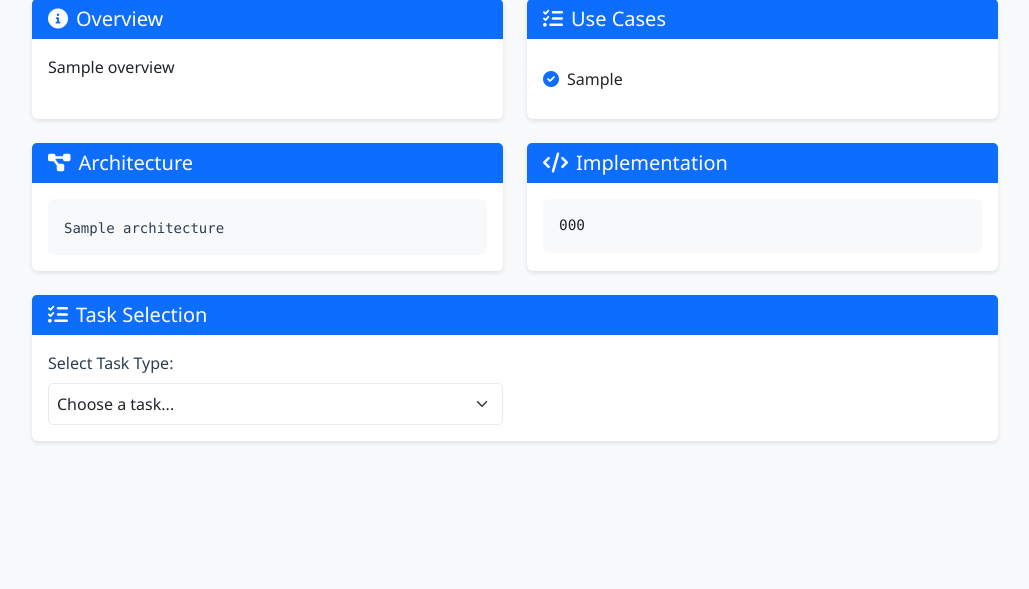
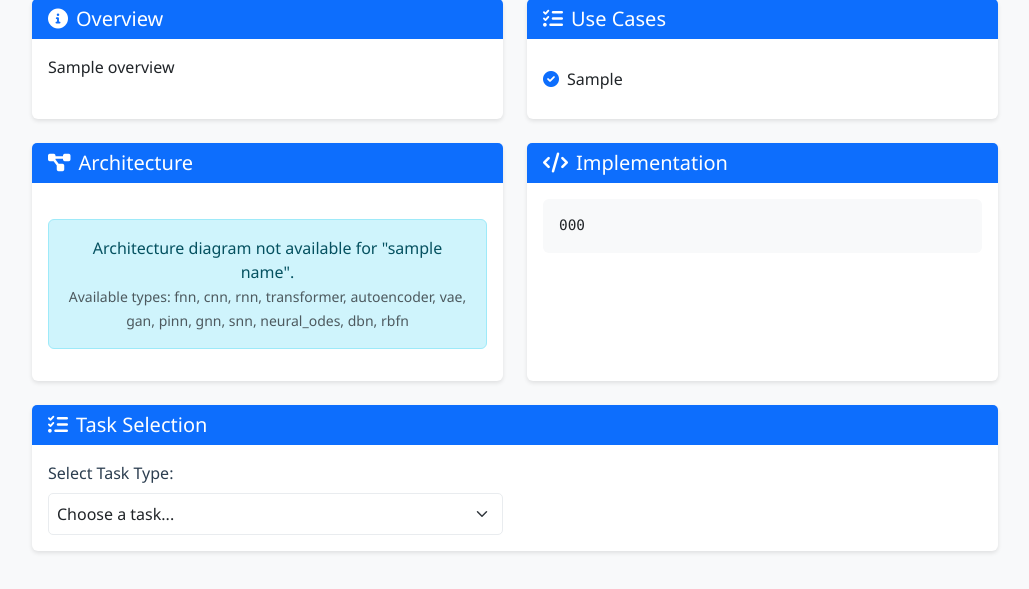
Before and after one commit to kanhaiya-gupta/Uninet, a FastAPI app: template templates/neural_network_detail.html in a window 1280 px wide. Shown: the part 147-736 px from the top of the page, without its empty margins (250-1279 px from the left). Run offline with FastAPI, Linux system fonts and the light colour scheme; the template is opened without the code that fills it: most values are stand-ins (such as "Sample title", 1, 10 or a date in 2020); some libraries are stand-ins or nearby versions.

Commit message:
architecture

```diff
--- a/templates/neural_network_detail.html
+++ b/templates/neural_network_detail.html
@@ -57,8 +57,8 @@
                     <h5 class="mb-0"><i class="fas fa-project-diagram me-2"></i>Architecture</h5>
                 </div>
                 <div class="card-body">
-                    <div class="bg-light p-3 rounded">
-                        <code>{{ architecture }}</code>
+                    <div id="architectureDiagram" class="text-center">
+                        <!-- SVG diagram will be inserted here -->
                     </div>
                 </div>
             </div>
@@ -175,6 +175,7 @@
 </style>
 
 <script src="/static/js/hyperparameters.js"></script>
+<script src="/static/js/architecture_diagrams.js"></script>
 <script>
 function updateHyperparameters() {
     const taskType = document.getElementById('taskType').value;
@@ -233,5 +234,74 @@ document.getElementById('hyperparametersForm').addEventListener('submit', functi
     console.log('Training parameters:', params);
     // Here you would typically send these parameters to your backend
 });
+
+// Function to update architecture diagram
+function updateArchitectureDiagram() {
+    // Get the network type from the page title
+    const networkType = document.querySelector('h2').textContent.toLowerCase().trim();
+    console.log('Network Type:', networkType); // Debug log
+
+    const diagramContainer = document.getElementById('architectureDiagram');
+
+    // Map common network type names to our diagram keys
+    const networkTypeMap = {
+        'feedforward neural network (fnn)': 'fnn',
+        'feedforward neural network': 'fnn',
+        'fnn': 'fnn',
+        'convolutional neural network (cnn)': 'cnn',
+        'convolutional neural network': 'cnn',
+        'cnn': 'cnn',
+        'recurrent neural network (rnn)': 'rnn',
+        'recurrent neural network': 'rnn',
+        'rnn': 'rnn',
+        'transformer': 'transformer',
+        'autoencoder': 'autoencoder',
+        'vae': 'vae',
+        'gan': 'gan',
+        'pinn': 'pinn',
+        'graph neural network (gnn)': 'gnn',
+        'graph neural network': 'gnn',
+        'gnn': 'gnn',
+        'spiking neural network (snn)': 'snn',
+        'spiking neural network': 'snn',
+        'snn': 'snn',
+        'neural odes': 'neural_odes',
+        'neural ode': 'neural_odes',
+        'deep belief networks (dbn)': 'dbn',
+        'deep belief network': 'dbn',
+        'dbn': 'dbn',
+        'radial basis function network (rbfn)': 'rbfn',
+        'radial basis function network': 'rbfn',
+        'rbfn': 'rbfn'
+    };
+
+    // Try to find a matching diagram key
+    let diagramKey = null;
+    for (const [key, value] of Object.entries(networkTypeMap)) {
+        if (networkType.includes(key)) {
+            diagramKey = value;
+            break;
+        }
+    }
+
+    console.log('Diagram Key:', diagramKey); // Debug log
+
+    if (diagramKey && window.architectureDiagrams[diagramKey]) {
+        diagramContainer.innerHTML = window.architectureDiagrams[diagramKey];
+    } else {
+        console.log('Available diagrams:', Object.keys(window.architectureDiagrams)); // Debug log
+        diagramContainer.innerHTML = `
+            <div class="alert alert-info">
+                <p class="mb-0">Architecture diagram not available for "${networkType}".</p>
+                <small class="text-muted">Available types: ${Object.keys(window.architectureDiagrams).join(', ')}</small>
+            </div>`;
+    }
+}
+
+// Call the function when the page loads
+document.addEventListener('DOMContentLoaded', function() {
+    updateArchitectureDiagram();
+    // ... existing code ...
+});
 </script>
 {% endblock %}
```
